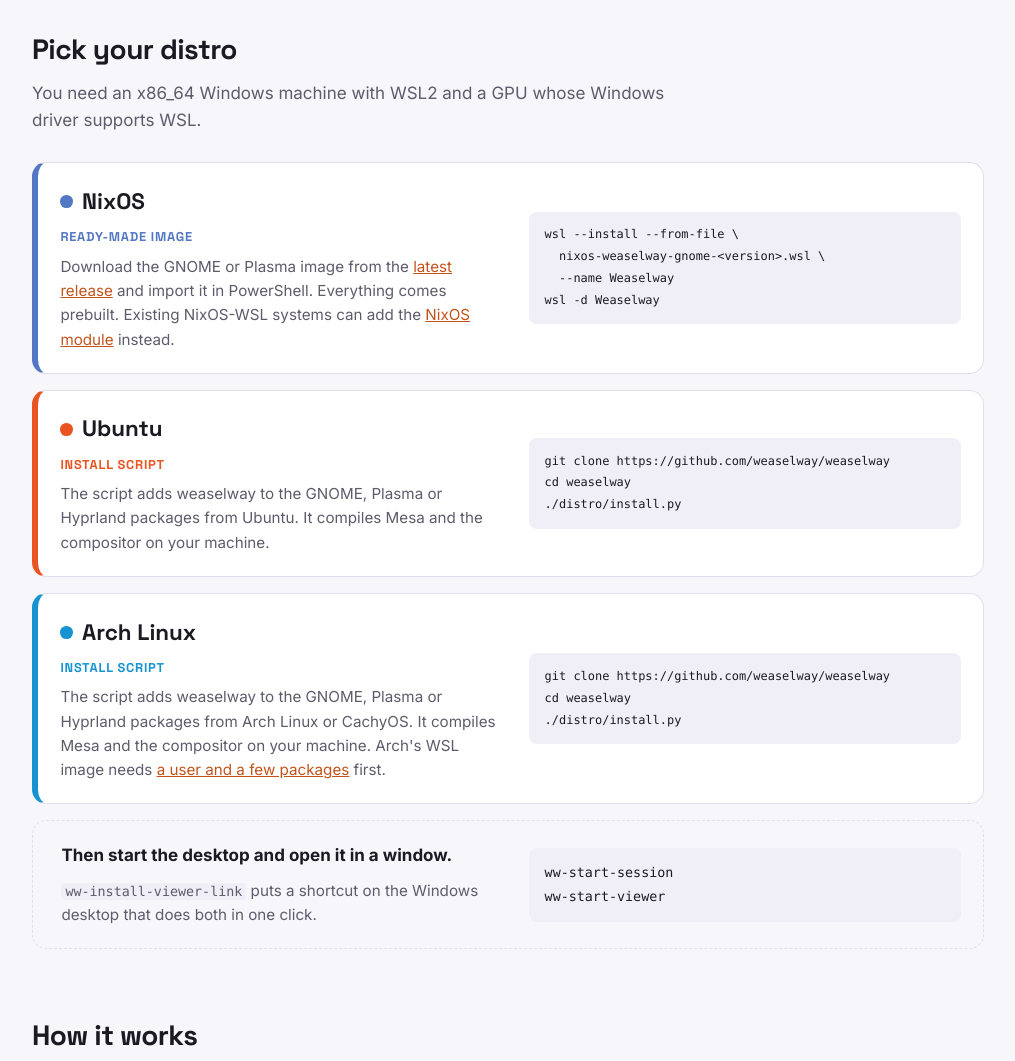
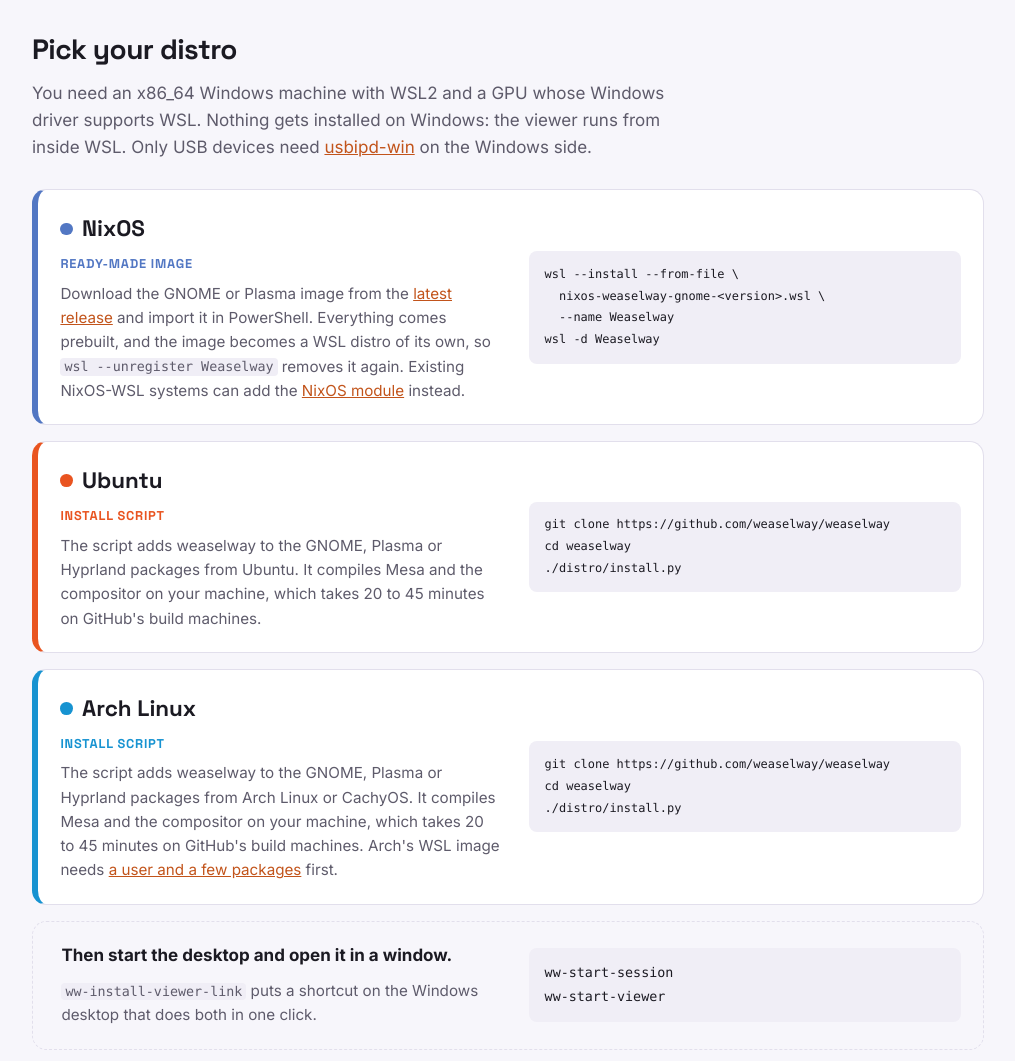
Before and after one commit to weaselway/weaselway.github.io, a plain HTML site: page index.html in a window 1280 px wide. Shown: the part 2600-3661 px from the top of the page, without its empty margins (132-1147 px from the left). Drawn offline with Linux system fonts and the light colour scheme.

Commit message:
Answer a reader's questions: nothing on Windows, removal, build time, where dxgdrm loads

```diff
--- a/index.html
+++ b/index.html
@@ -197,13 +197,13 @@
 
   <section id="install">
     <h2>Pick your distro</h2>
-    <p class="intro">You need an x86_64 Windows machine with WSL2 and a GPU whose Windows driver supports WSL.</p>
+    <p class="intro">You need an x86_64 Windows machine with WSL2 and a GPU whose Windows driver supports WSL. Nothing gets installed on Windows: the viewer runs from inside WSL. Only USB devices need <a href="https://github.com/dorssel/usbipd-win">usbipd-win</a> on the Windows side.</p>
     <div class="distros">
       <div class="distro nixos">
         <div>
           <h3>NixOS</h3>
           <span class="how">Ready-made image</span>
-          <p>Download the GNOME or Plasma image from the <a href="https://github.com/weaselway/weaselway/releases/latest">latest release</a> and import it in PowerShell. Everything comes prebuilt. Existing NixOS-WSL systems can add the <a href="https://github.com/weaselway/weaselway#into-an-existing-nixos-wsl-system">NixOS module</a> instead.</p>
+          <p>Download the GNOME or Plasma image from the <a href="https://github.com/weaselway/weaselway/releases/latest">latest release</a> and import it in PowerShell. Everything comes prebuilt, and the image becomes a WSL distro of its own, so <code>wsl --unregister Weaselway</code> removes it again. Existing NixOS-WSL systems can add the <a href="https://github.com/weaselway/weaselway#into-an-existing-nixos-wsl-system">NixOS module</a> instead.</p>
         </div>
 <pre><code>wsl --install --from-file \
   nixos-weaselway-gnome-&lt;version&gt;.wsl \
@@ -214,7 +214,7 @@ wsl -d Weaselway</code></pre>
         <div>
           <h3>Ubuntu</h3>
           <span class="how">Install script</span>
-          <p>The script adds weaselway to the GNOME, Plasma or Hyprland packages from Ubuntu. It compiles Mesa and the compositor on your machine.</p>
+          <p>The script adds weaselway to the GNOME, Plasma or Hyprland packages from Ubuntu. It compiles Mesa and the compositor on your machine, which takes 20 to 45 minutes on GitHub's build machines.</p>
         </div>
 <pre><code>git clone https://github.com/weaselway/weaselway
 cd weaselway
@@ -224,7 +224,7 @@ cd weaselway
         <div>
           <h3>Arch Linux</h3>
           <span class="how">Install script</span>
-          <p>The script adds weaselway to the GNOME, Plasma or Hyprland packages from Arch Linux or CachyOS. It compiles Mesa and the compositor on your machine. Arch's WSL image needs <a href="https://github.com/weaselway/weaselway/blob/main/distro/README.md#1-install-the-distro">a user and a few packages</a> first.</p>
+          <p>The script adds weaselway to the GNOME, Plasma or Hyprland packages from Arch Linux or CachyOS. It compiles Mesa and the compositor on your machine, which takes 20 to 45 minutes on GitHub's build machines. Arch's WSL image needs <a href="https://github.com/weaselway/weaselway/blob/main/distro/README.md#1-install-the-distro">a user and a few packages</a> first.</p>
         </div>
 <pre><code>git clone https://github.com/weaselway/weaselway
 cd weaselway
@@ -252,7 +252,7 @@ ww-start-viewer</code></pre>
       <li>Viewer<small>FreeRDP on Windows</small></li>
     </ol>
     <div class="cols">
-      <p>The compositor runs unmodified. The dxgdrm kernel module gives it a virtual display, which the compositor drives like a monitor through KMS (the kernel interface for display output). Mesa's d3d12 driver runs OpenGL and Vulkan on Direct3D 12, so the frames are drawn on your GPU.</p>
+      <p>The compositor runs unmodified. The dxgdrm kernel module gives it a virtual display, which the compositor drives like a monitor through KMS (the kernel interface for display output). dxgdrm loads into the Linux kernel of the WSL virtual machine, not into Windows. Mesa's d3d12 driver runs OpenGL and Vulkan on Direct3D 12, so the frames are drawn on your GPU.</p>
       <p>The weaselwayd daemon reads each finished frame and passes it through shared memory to the viewer, a Windows build of FreeRDP (an open-source Remote Desktop client). Keyboard, mouse, touchpad and audio use the same connection. The <a href="https://github.com/weaselway/weaselway/blob/main/ARCHITECTURE.md">architecture overview</a> has the details.</p>
     </div>
   </section>
```
